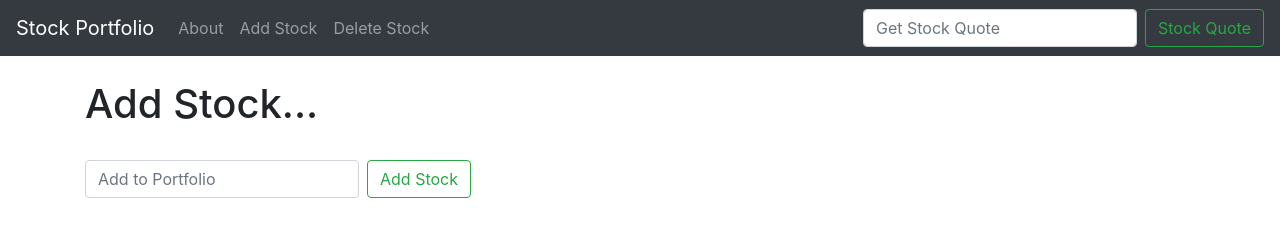
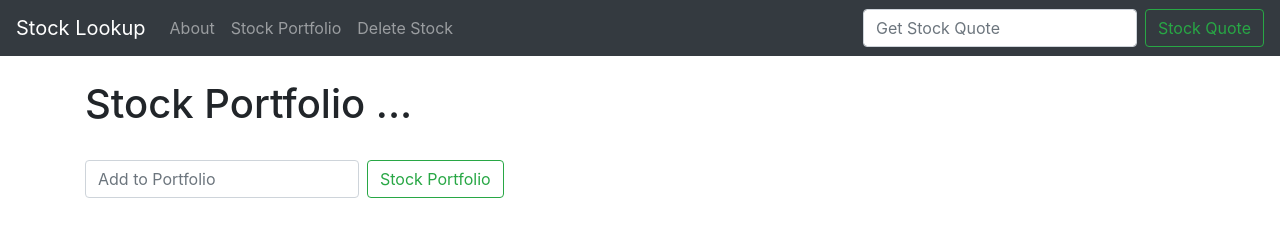
Before and after one commit to danielkorr/django_stock, a Django app: page /add_stock.html in a window 1280 px wide. Shown: the top 246 px of the page. Run offline with Django 3.2, Linux system fonts and the light colour scheme; data comes from the database, SQL or seed files in the repository; both versions use the stored data as it was after the commit; data that the repository does not hold is empty; some libraries are stand-ins or nearby versions.

Commit message:
renamed header categories

```diff
--- a/quotes/templates/about.html
+++ b/quotes/templates/about.html
@@ -3,6 +3,8 @@
 
 
 <h1>About Me...</h1>
+<br><br><br>
+<h2>THIS IS A PRE-PRODUCTION VERSION OF PROGRAM</h2>
 
 
 {% endblock %}
--- a/quotes/templates/add_stock.html
+++ b/quotes/templates/add_stock.html
@@ -4,13 +4,13 @@
 {% block content %}
 
 
-<h1>Add Stock...</h1>
+<h1>Stock Portfolio ...</h1>
 <br/>
 
 <form  action="{% url 'add_stock' %}" class="form-inline my-2 my-lg-0" method="POST">
         {% csrf_token %}
       <input class="form-control mr-sm-2" type="search" placeholder="Add to Portfolio" aria-label="Search" name="ticker">
-      <button class="btn btn-outline-success my-2 my-sm-0" type="submit">Add Stock</button>
+      <button class="btn btn-outline-success my-2 my-sm-0" type="submit">Stock Portfolio </button>
     </form>
 
 <br/><br/>
@@ -31,7 +31,11 @@
 
  {% if ticker %}
 
+	{% if api == "Error..." %}
+		    There was a problem with your ticker symbol. Please try again...
 
+
+	{% else %}
 
         {% for list_item in output %}
             <tr>
@@ -39,7 +43,7 @@
                 <td>${{ list_item.latestPrice | intcomma }}</td>
                 <td>${{ list_item.previousClose | intcomma }}</td>
                 <td>${{ list_item.marketCap | intcomma }}</td>
-					<td>{{ list_item.ytdChange }} </td>
+                <td>{{ list_item.ytdChange}}  </td>
                 <td>${{ list_item.week52High | intcomma }}</td>
                 <td>${{ list_item.week52Low | intcomma }}</td>
             <tr>
@@ -47,22 +51,15 @@
 
 
 		</tr>
-
-
-
-
-
   </tbody>
 </table>
 {% endif %}
-
-
 
 <br/><br/>
 
 {% for item in ticker %}
 		<a href="{% url 'delete' item.id %}" class="btn btn-secondary">Delete {{ item }}</a>  &nbsp; &nbsp;&nbsp;&nbsp;&nbsp;
 	{% endfor %}
-
+    {% endif %}
 
 {% endblock %}
--- a/quotes/templates/base.html
+++ b/quotes/templates/base.html
@@ -8,11 +8,11 @@
     <!-- Bootstrap CSS -->
     <link rel="stylesheet" href="https://stackpath.bootstrapcdn.com/bootstrap/4.3.1/css/bootstrap.min.css" integrity="sha384-ggOyR0iXCbMQv3Xipma34MD+dH/1fQ784/j6cY/iJTQUOhcWr7x9JvoRxT2MZw1T" crossorigin="anonymous">
 
-    <title>Stock Portfolio</title>
+    <title>Stock Lookup</title>
   </head>
   <body>
   	<nav class="navbar navbar-expand-lg navbar-dark bg-dark">
-  <a class="navbar-brand" href="{% url 'home' %}">Stock Portfolio</a>
+  <a class="navbar-brand" href="{% url 'home' %}">Stock Lookup</a>
   <button class="navbar-toggler" type="button" data-toggle="collapse" data-target="#navbarSupportedContent" aria-controls="navbarSupportedContent" aria-expanded="false" aria-label="Toggle navigation">
     <span class="navbar-toggler-icon"></span>
   </button>
@@ -24,7 +24,7 @@
         <a class="nav-link" href="{% url 'about' %}">About</a>
       </li>
       <li class="nav-item">
-        <a class="nav-link" href="{% url 'add_stock' %}">Add Stock</a>
+        <a class="nav-link" href="{% url 'add_stock' %}">Stock Portfolio </a>
       </li>
       <li class="nav-item">
         <a class="nav-link" href="{% url 'delete_stock' %}">Delete Stock</a>
```
Also changed, not shown: quotes/templates/home.html (+7 -3 lines), db.sqlite3. Lines whose indentation alone changed are shown as unchanged.
